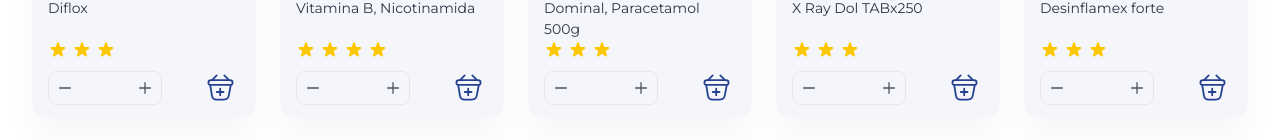
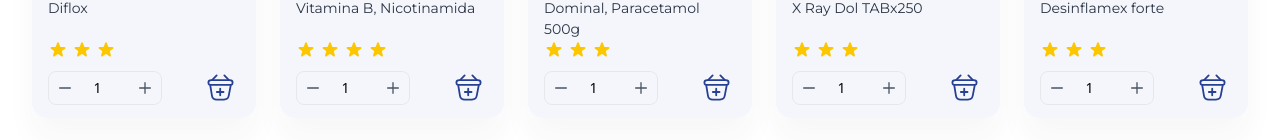
Before and after one commit to danielm-qva/challenge-ui-portal, a Next.js app: page / in a window 1280 px wide. Shown: the part 1369-1509 px from the top of the page. Built offline with nearby package versions, Linux system fonts and the light colour scheme; no server answers.

Commit message:
[hotfix] update rootLayout.

```diff
--- a/src/app/layout.tsx
+++ b/src/app/layout.tsx
@@ -16,14 +16,10 @@
     'Descubre en  la mejor experiencia de compra online con miles de productos al mejor precio.'
 };
 
-export default function RootLayout({
-  children
-}: Readonly<{
-  children: React.ReactNode;
-}>) {
+export default function RootLayout({ children }: Readonly<{ children: React.ReactNode }>) {
   return (
     <html lang="en">
-      <body className={`${montserrat.variable} flex min-h-screen flex-col antialiased`}>
+      <body className={`${montserrat.variable} flex min-h-screen flex-col bg-white antialiased`}>
         <Navbar />
         <main className="min-h-screen">{children}</main>
         <Footer />
--- a/src/components/ProductCard/product-card.tsx
+++ b/src/components/ProductCard/product-card.tsx
@@ -91,7 +91,8 @@
                 type="number"
                 min="1"
                 max="99"
-                className="h-8 w-12 border-0 text-center text-sm font-medium focus:ring-0"
+                defaultValue={1}
+                className="h-8 w-12 border-0 text-center text-sm font-medium focus:ring-0 text-black"
                 aria-label="Cantidad"
               />
 
--- a/src/components/SectionBanner/SectionBanner.tsx
+++ b/src/components/SectionBanner/SectionBanner.tsx
@@ -3,25 +3,35 @@
 import { Suspense } from 'react';
 import ProductCarousel from '@/components/Carusel/ProductCarousel';
 
+// const ProductCarousel = dynamic(() => import('@/components/Carusel/ProductCarousel'), {
+//   ssr: false,
+//   loading: () => <p>Cargando...</p>
+// });
+
 export default async function SectionBanner() {
   const baseUrl = process.env.NEXT_PUBLIC_APP_URL || 'http://localhost:3000';
-  const response = await fetch(`${baseUrl}/api/products`, { cache: 'no-store' });
+  const response = await fetch(`${baseUrl}/api/products`);
   const { data } = await response.json();
+
   return (
-    <Suspense>
-      <section className=" px-4 py-8">
+    <section className="px-4 py-8">
       <div className="container mx-auto px-4">
         <h2 className="mb-8 text-2xl font-bold text-gray-900">Recomendado para ti</h2>
-          <div className="hidden  grid-cols-2 gap-6 sm:grid-cols-2 md:grid md:grid-cols-3 lg:grid-cols-4 xl:grid-cols-5">
-            {data.map((product: IProduct) => (
-              <ProductCard product={product} key={product?._id} />
+
+        {/* Desktop grid */}
+        <div className="hidden grid-cols-2 gap-6 sm:grid-cols-2 md:grid lg:grid-cols-4 xl:grid-cols-5">
+          {data.map((product: IProduct, idx: number) => (
+            <ProductCard product={product} key={idx} />
           ))}
         </div>
-          <div className={'block md:hidden'}>
+
+        {/* Mobile carousel */}
+        <div className="block md:hidden">
+          <Suspense fallback={<p>Cargando productos...</p>}>
             <ProductCarousel products={data} />
+          </Suspense>
         </div>
       </div>
     </section>
-    </Suspense>
   );
 }
```
Lines whose indentation alone changed are shown as unchanged.
